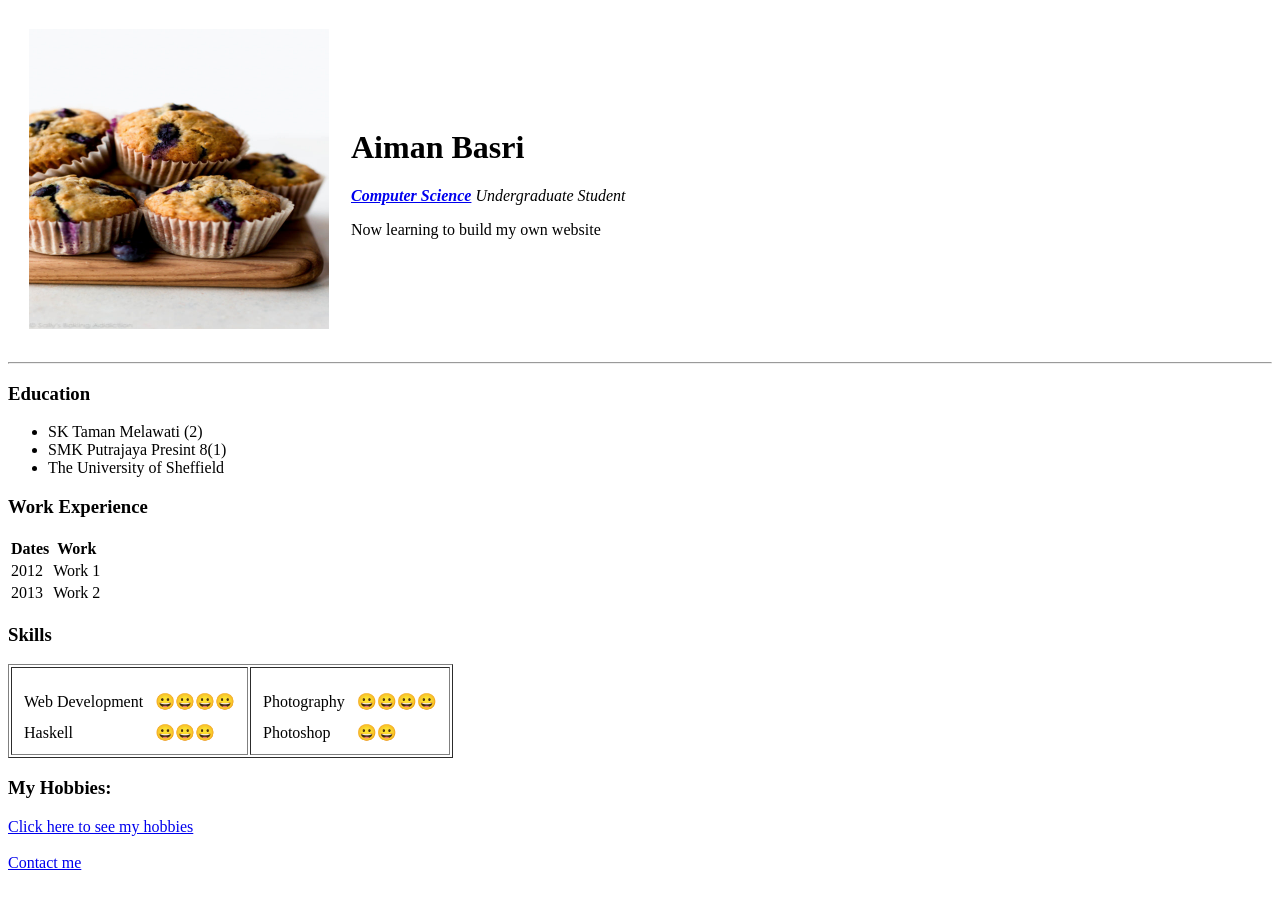
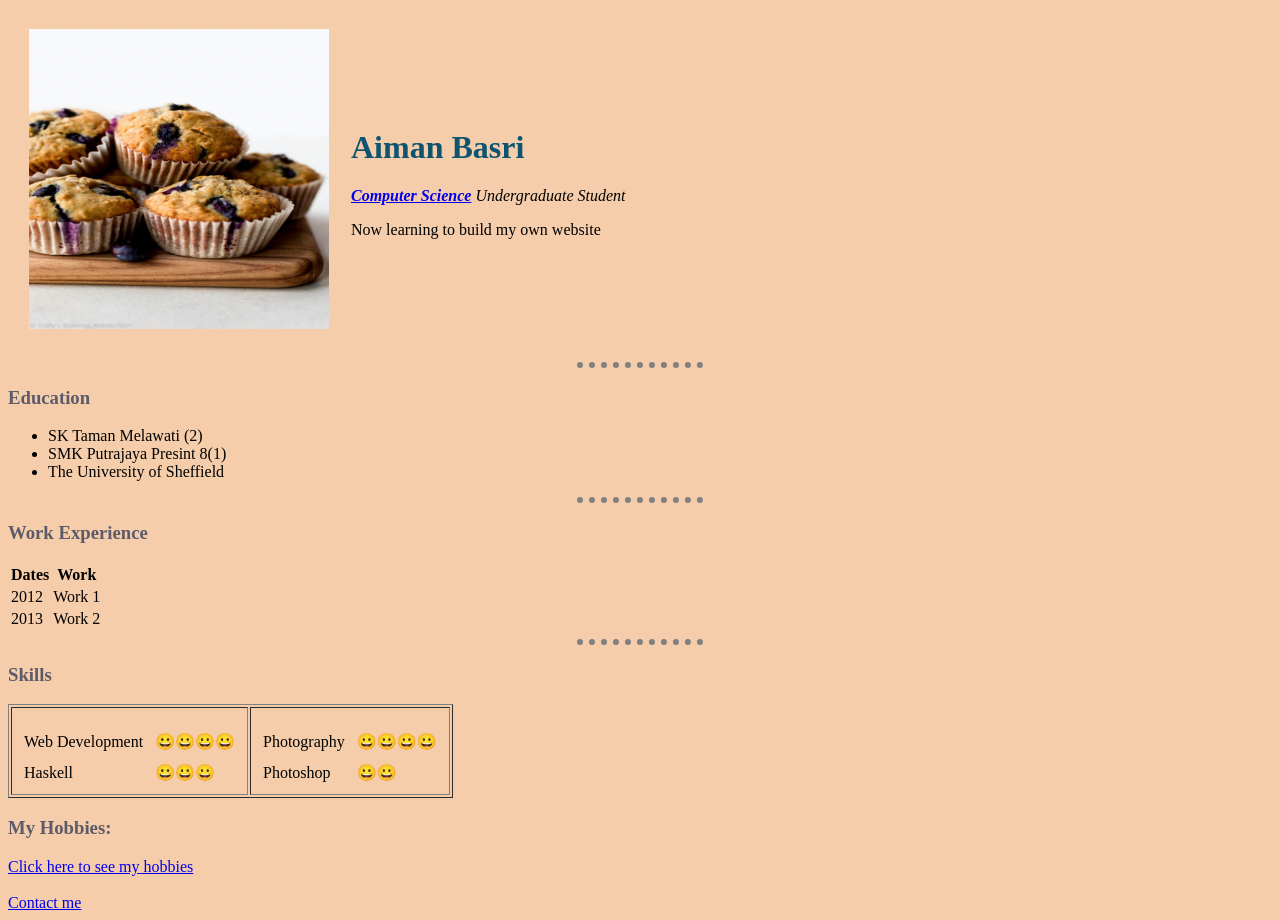
Before and after one commit to aimanbasri/Web-Development-Bootcamp, a plain HTML site: page HTML - Personal Site/index.html in a window 1280 px wide. Before the commit the page ends 880 px from the top, so only its background shows below. Drawn offline with Linux system fonts and the light colour scheme.

Commit message:
Fourth commit

```diff
--- /dev/null
+++ b/HTML - Personal Site/css/styles.css
@@ -0,0 +1,17 @@
+
+body{
+    background-color: #f5cdaa;
+}
+hr{
+    border-top: 6px gray;
+    border-style: dotted none none none;
+    width: 10%;
+}
+
+h1{
+    color: #0c5470;
+}
+
+h3{
+    color: #5d5b6a;
+}
--- a/HTML - Personal Site/index.html
+++ b/HTML - Personal Site/index.html
@@ -5,6 +5,8 @@
     <meta name="viewport" content="width=device-width, initial-scale=1.0">
     <meta http-equiv="X-UA-Compatible" content="ie=edge">
     <title>🗲Aiman's Personal Site</title>
+    <link rel="stylesheet" href="css/styles.css">
+
 </head>
 <body>
     <table cellspacing="20">
@@ -24,6 +26,7 @@
         <li>SMK Putrajaya Presint 8(1)</li>
         <li>The University of Sheffield</li>
     </ul>
+    <hr>
     <h3>Work Experience</h3>
     <table>
     <table>
@@ -45,6 +48,7 @@
             </tr>
         </tbody>
     </table>
+    <hr>
 
     <h3> Skills</h3>
     <table border="1">
--- /dev/null
+++ b/WD3.5 Sushi Fansite Start Here/css/styles.css
@@ -0,0 +1,45 @@
+body{
+    background-color: whitesmoke ;
+}
+
+h1{
+    color: red;
+}
+/*
+img{
+    background-color: red ;
+}
+*/
+
+/* CSS Class Selector
+    -Class can be applied to many
+    individual elements that share the same style.
+    Each element can have more than one class.
+*/
+img:hover{
+    background-color: green;
+}
+
+.sushi{
+    background-color: blue;
+}
+
+.circular{
+    border-radius: 100%;
+}
+
+
+
+/* CSS ID Selector
+    -ID is unique for each individual element. More specific.
+    - Only one ID per element
+*/
+#firstline{
+    color: purple;
+}
+#nigiri{
+    background-color: red;
+}
+#nigiri:hover{
+    background-color: orange;
+}
```
Also changed, not shown: HTML - Personal Site/contacts.html (+2 -1 lines), HTML - Personal Site/htmlchallenge.html (+1 -0 lines), WD3.5 Sushi Fansite Start Here/index.html (added, +19 -0 lines), WD3.5 Sushi Fansite Start Here/nigiri-png-2.png (added), WD3.5 Sushi Fansite Start Here/sushi_PNG9266.png (added), 2 other files.
